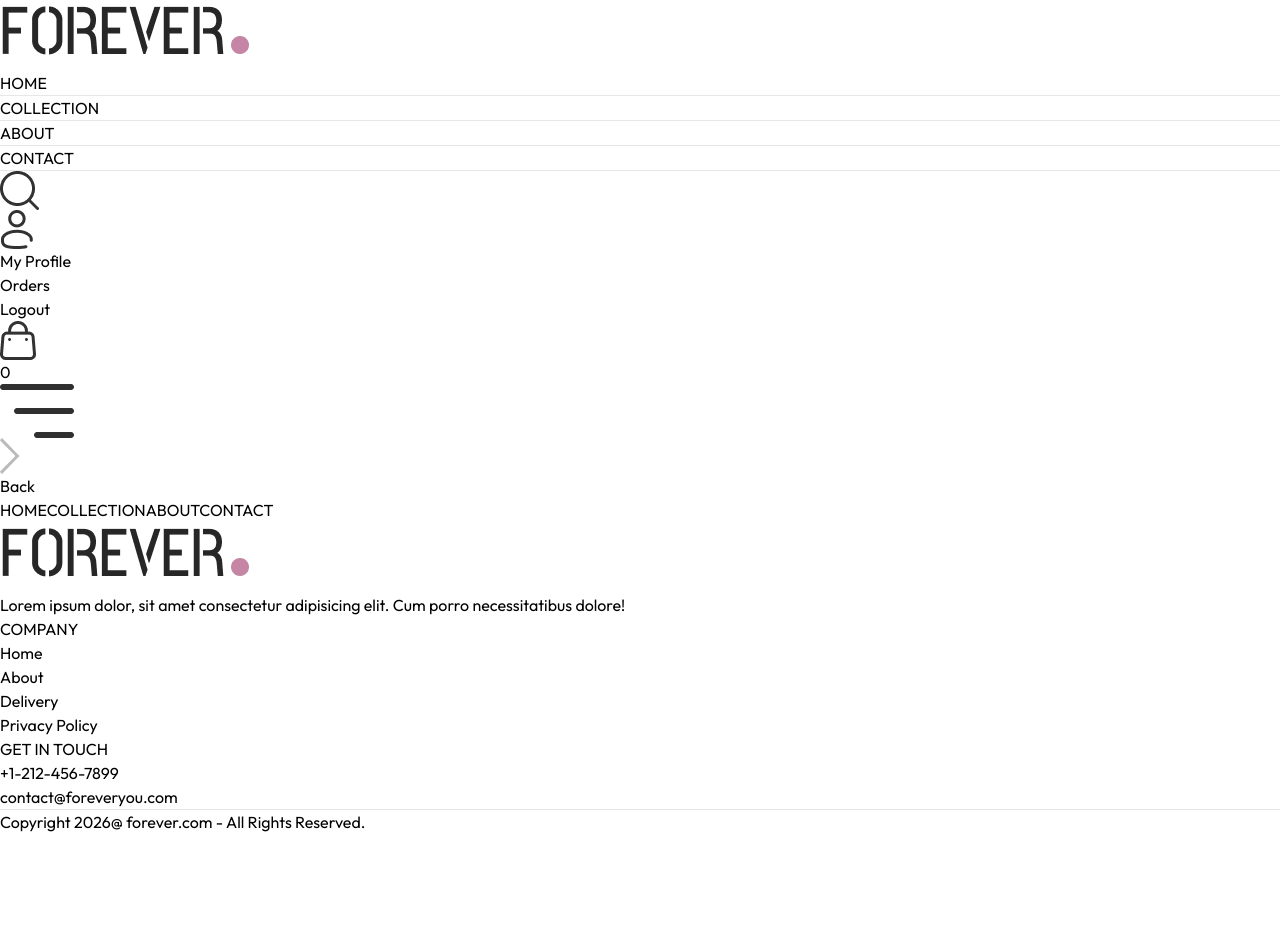
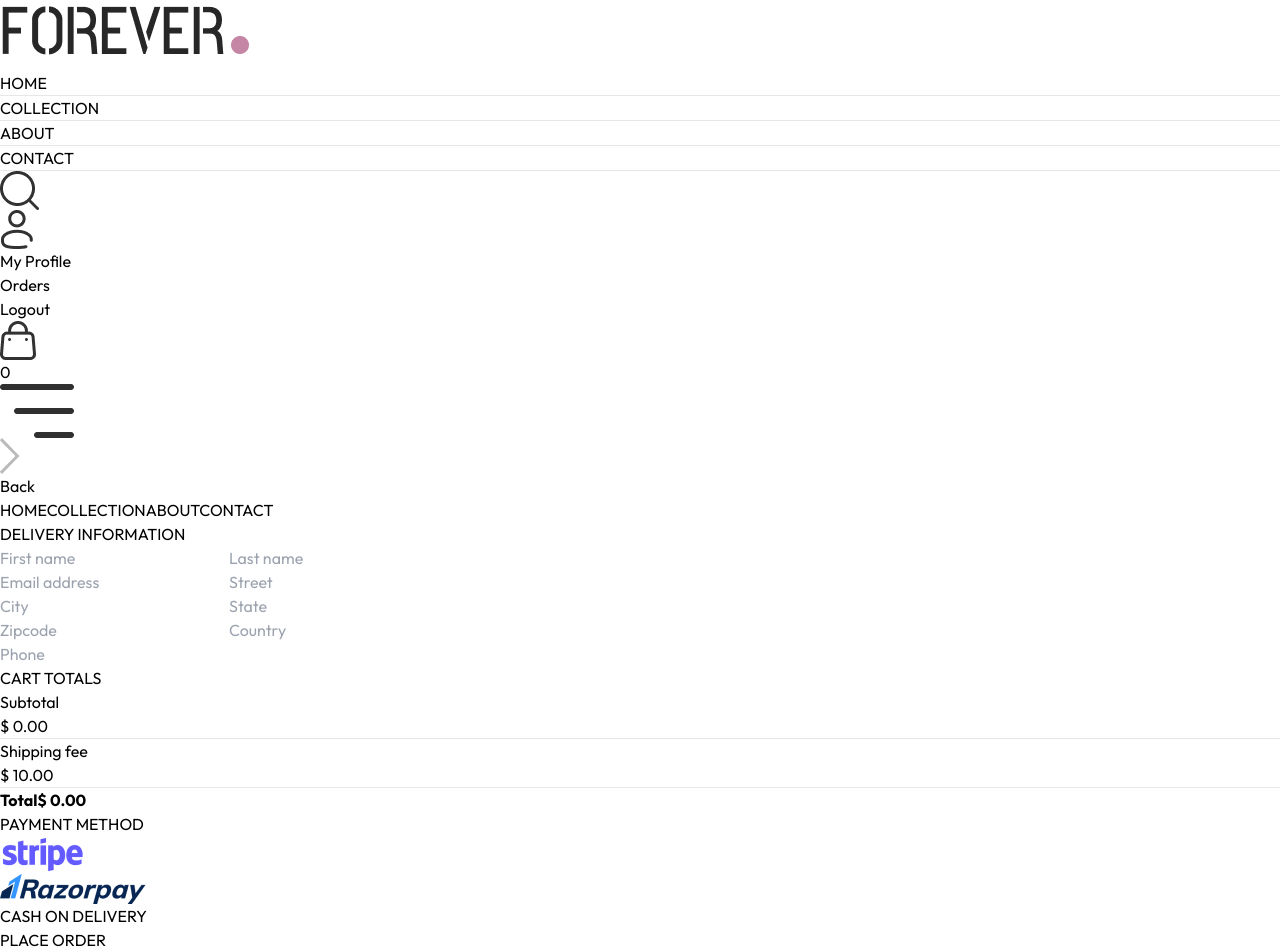
Before and after one commit to linklucifer/E-Commerce, a React (Vite) app in the folder frontend/: page /place-order in a window 1280 px wide. Shown: the top 952 px of the page. Before the commit the page ends 834 px from the top, so only its background shows below. Built offline with nearby package versions, Linux system fonts and the light colour scheme.

Commit message:
Added some more features in cart and place order component. Create the login and signup page

```diff
--- a/frontend/src/Pages/Cart.jsx
+++ b/frontend/src/Pages/Cart.jsx
@@ -7,7 +7,7 @@
 
 const Cart = () => {
 
-  const { products, currency, cartItems, updateQuantity } = useContext(ShopContext);
+  const { products, currency, cartItems, updateQuantity, navigate } = useContext(ShopContext);
 
   const [cartData, setCartData] = useState([]);
 
@@ -62,6 +62,9 @@
       <div className='flex justify-end my-20'>
         <div className='w-full sm:w-[450px]'>
           <CartTotal />
+          <div className='w-full text-end'>
+            <button onClick={() => navigate('/place-order')} className='bg-black text-white text-sm my-8 px-8 py-3'>PROCEED TO CHECKOUT</button>
+          </div>
         </div>
       </div>
 
--- a/frontend/src/Pages/Login.jsx
+++ b/frontend/src/Pages/Login.jsx
@@ -1,10 +1,32 @@
-import React from 'react'
+import React, { useState } from 'react'
 
 const Login = () => {
+
+  const [currentState, setCurrentState] = useState('Sign Up');
+  const onSubmitHandler = async (event) => {
+    event.preventDefault();
+  }
+
   return (
-    <div>
+    <form onSubmit={onSubmitHandler} className='flex flex-col items-center w-[90%] sm:max-w-96 m-auto mt-14 gap-4 text-gray-800'>
+      <div className='inline-flex items-center gap-2 mb-2 mt-10'>
+        <p className='prata-regular text-3xl'>{currentState}</p>
+        <hr className='border-none h-[1.5px] w-8 bg-gray-800' />
+      </div>
+      {currentState === 'Login' ? '' : <input type="text" className='w-full px-3 py-2 border border-gray-800' placeholder='Name' required />}
+      <input type="email" className='w-full px-3 py-2 border border-gray-800' placeholder='Email' required />
+      <input type="password" className='w-full px-3 py-2 border border-gray-800' placeholder='Password' required />
+      <div className='w-full flex justify-between text-sm mt-[-8px]'>
+        <p className='cursor-pointer'>Forgot your password</p>
+        {
+          currentState === 'Login'
+          ? <p onClick={() => setCurrentState('Sign Up')} className='cursor-pointer'>Create account</p>
+          : <p onClick={() => setCurrentState('Login')} className='cursor-pointer'>Login Here</p>
+        }
+      </div>
 
-    </div>
+      <button className='bg-black text-white font-light px-8 py-2 mt-4'>{currentState === 'Login' ? 'Sign In' : 'Sign Up'}</button>
+    </form>
   )
 }
 
--- a/frontend/src/Pages/Orders.jsx
+++ b/frontend/src/Pages/Orders.jsx
@@ -1,8 +1,47 @@
-import React from 'react'
+import React, { useContext } from 'react'
+import { ShopContext } from '../context/ShopContext'
+import Title from '../components/Title';
 
 const Orders = () => {
+
+  const { products, currency } = useContext(ShopContext);
+
   return (
-    <div>
+    <div className='border-t pt-16'>
+
+      <div className='text-2xl'>
+        <Title text1={'MY'} text2={'ORDERS'} />
+      </div>
+
+      <div>
+        {
+          products.slice(1, 4).map((item, index) => (
+            <div key={index} className='py-4 border-t border-b text-gray-700 flex flex-col md:flex-row md:items-center md:justify-between gap-4'>
+              <div className='flex items-start gap-6 text-sm'>
+                <img className='w-16 sm:w-20' src={item.image[0]} alt="" />
+                <div>
+                  <p className='sm:text-base font-medium'>{item.name}</p>
+                  <div className='flex items-center gap-3 mt-2 text-base text-gray-700'>
+                    <p className='text-lg'>{currency}{item.price}</p>
+                    <p>Quantity: 1</p>
+                    <p>Size: M</p>
+                  </div>
+                  <p className='mt-2'>Date: <span className='text-gray-400'>12, Sept, 2025</span></p>
+                </div>
+              </div>
+
+              <div className='md:w-1/2 flex justify-between'>
+                <div className='flex items-center gap-2'>
+                  <p className='min-w-2 h-2 rounded-full bg-green-500'></p>
+                  <p className='text-sm md:text-base '>Ready to ship</p>
+                </div>
+
+                <button className='border px-4 py-2 text-sm font-medium rounded-sm'>Track Order</button>
+              </div>
+            </div>
+          ))
+        }
+      </div>
 
     </div>
   )
--- a/frontend/src/Pages/PlaceOrder.jsx
+++ b/frontend/src/Pages/PlaceOrder.jsx
@@ -1,9 +1,76 @@
-import React from 'react'
+import React, { useContext, useState } from 'react'
+import Title from '../components/Title'
+import CartTotal from '../components/CartTotal'
+import { assets } from '../assets/assets'
+import { ShopContext } from '../context/ShopContext'
 
 const PlaceOrder = () => {
+
+  const [method, setMethod] = useState('cod');
+
+  const { navigate } = useContext(ShopContext);
+
   return (
-    <div>
+    <div className='flex flex-col sm:flex-row justify-between gap-4 pt-5 sm:pt-14 min-h-[80vh] border-t'>
+      {/* ---------- Left Side ---------- */}
+      <div className='flex flex-col gap-4 w-full sm:max-w-[480px]'>
+        <div className='text-xl sm:text-2xl my-3'>
+          <Title text1={'DELIVERY'} text2={'INFORMATION'} />
+        </div>
 
+        <div className='flex gap-3 '>
+          <input className='border border-gray-300 rounded py-1.5 px-3.5 w-full' type="text" placeholder='First name' />
+          <input className='border border-gray-300 rounded py-1.5 px-3.5 w-full' type="text" placeholder='Last name' />
+        </div>
+
+        <input className='border border-gray-300 rounded py-1.5 px-3.5 w-full' type="email" placeholder='Email address' />
+        <input className='border border-gray-300 rounded py-1.5 px-3.5 w-full' type="text" placeholder='Street' />
+
+        <div className='flex gap-3 '>
+          <input className='border border-gray-300 rounded py-1.5 px-3.5 w-full' type="text" placeholder='City' />
+          <input className='border border-gray-300 rounded py-1.5 px-3.5 w-full' type="text" placeholder='State' />
+        </div>
+
+        <div className='flex gap-3 '>
+          <input className='border border-gray-300 rounded py-1.5 px-3.5 w-full' type="number" placeholder='Zipcode' />
+          <input className='border border-gray-300 rounded py-1.5 px-3.5 w-full' type="text" placeholder='Country' />
+        </div>
+
+        <input className='border border-gray-300 rounded py-1.5 px-3.5 w-full' type="number" placeholder='Phone' />
+
+      </div>
+
+      {/* --------- Right Side --------- */}
+      <div className='mt-8'>
+        <div className='mt-8 min-w-80'>
+          <CartTotal />
+        </div>
+
+        <div className='mt-12'>
+          <Title text1={'PAYMENT'} text2={'METHOD'} />
+          {/* -------- Payment Method Selection */}
+          <div className='flex gap-3 flex-col lg:flex-row'>
+            <div onClick={() => setMethod('stripe')} className='flex items-center gap-3 border p-2 px-3 cursor-pointer'>
+              <p className={`min-w-3.5 h-3.5 border rounded-full ${method === 'stripe' ? 'bg-green-400' : ''}`}></p>
+              <img className='h-5 mx-4' src={assets.stripe_logo} alt="" />
+            </div>
+
+            <div onClick={() => setMethod('razorpay')} className='flex items-center gap-3 border p-2 px-3 cursor-pointer'>
+              <p className={`min-w-3.5 h-3.5 border rounded-full ${method === 'razorpay' ? 'bg-green-400' : ''}`}></p>
+              <img className='h-5 mx-4' src={assets.razorpay_logo} alt="" />
+            </div>
+
+            <div onClick={() => setMethod('cod')} className='flex items-center gap-3 border p-2 px-3 cursor-pointer'>
+              <p className={`min-w-3.5 h-3.5 border rounded-full ${method === 'cod' ? 'bg-green-400' : ''}`}></p>
+              <p  className='text-gray-500 text-sm font-medium mx-4'>CASH ON DELIVERY</p>
+            </div>
+          </div>
+
+          <div className='w-full text-end mt-8'>
+            <button onClick={() => navigate('/orders')} className='bg-black text-white px-16 py-3 text-sm'>PLACE ORDER</button>
+          </div>
+        </div>
+      </div>
     </div>
   )
 }
--- a/frontend/src/components/CartTotal.jsx
+++ b/frontend/src/components/CartTotal.jsx
@@ -19,12 +19,12 @@
                 <hr />
                 <div className='flex justify-between'>
                     <p>Shipping fee</p>
-                    <p>{currency} {delivery_fee}</p>
+                    <p>{currency} {delivery_fee}.00</p>
                 </div>
                 <hr />
                 <div className='flex justify-between'>
                     <b>Total</b>
-                    <b>{currency} {getCartAmount() === 0 ? 0 : getCartAmount() + delivery_fee}</b>
+                    <b>{currency} {getCartAmount() === 0 ? 0 : getCartAmount() + delivery_fee}.00</b>
                 </div>
             </div>
         </div>
--- a/frontend/src/components/Navbar.jsx
+++ b/frontend/src/components/Navbar.jsx
@@ -41,7 +41,7 @@
         <img onClick={() => setShowSearch(true)} src={assets.search_icon} className='w-5 cursor-pointer' alt="" />
 
         <div className='group relative'>
-          <img className='w-5 cursor-pointer' src={assets.profile_icon} alt="" />
+          <Link to={'/login'}><img className='w-5 cursor-pointer' src={assets.profile_icon} alt="" /></Link>
           <div className='group-hover:block hidden absolute dropdown-menu right-0 pt-4'>
             <div className='flex flex-col gap-2 w-36 py-3 px-5 bg-slate-100 text-gray-500 rounded'>
               <p className='cursor-pointer hover:text-black'>My Profile</p>
--- a/frontend/src/context/ShopContext.jsx
+++ b/frontend/src/context/ShopContext.jsx
@@ -2,6 +2,7 @@
 import { products } from "../assets/assets";
 import { toast } from "react-toastify";
 import Product from "../Pages/Product";
+import { useNavigate } from "react-router-dom";
 
 export const ShopContext = createContext();
 
@@ -12,6 +13,7 @@
     const [search, setSearch] = useState('');
     const [showSearch, setShowSearch] = useState(false);
     const [cartItems, setCartItems] = useState({});
+    const navigate = useNavigate();
 
 
     const addToCart = async (itemId, size) => {
@@ -85,7 +87,7 @@
         search, setSearch, showSearch, setShowSearch,
         cartItems, addToCart,
         getCartCount, updateQuantity,
-        getCartAmount
+        getCartAmount, navigate
     }
 
     return (
```
